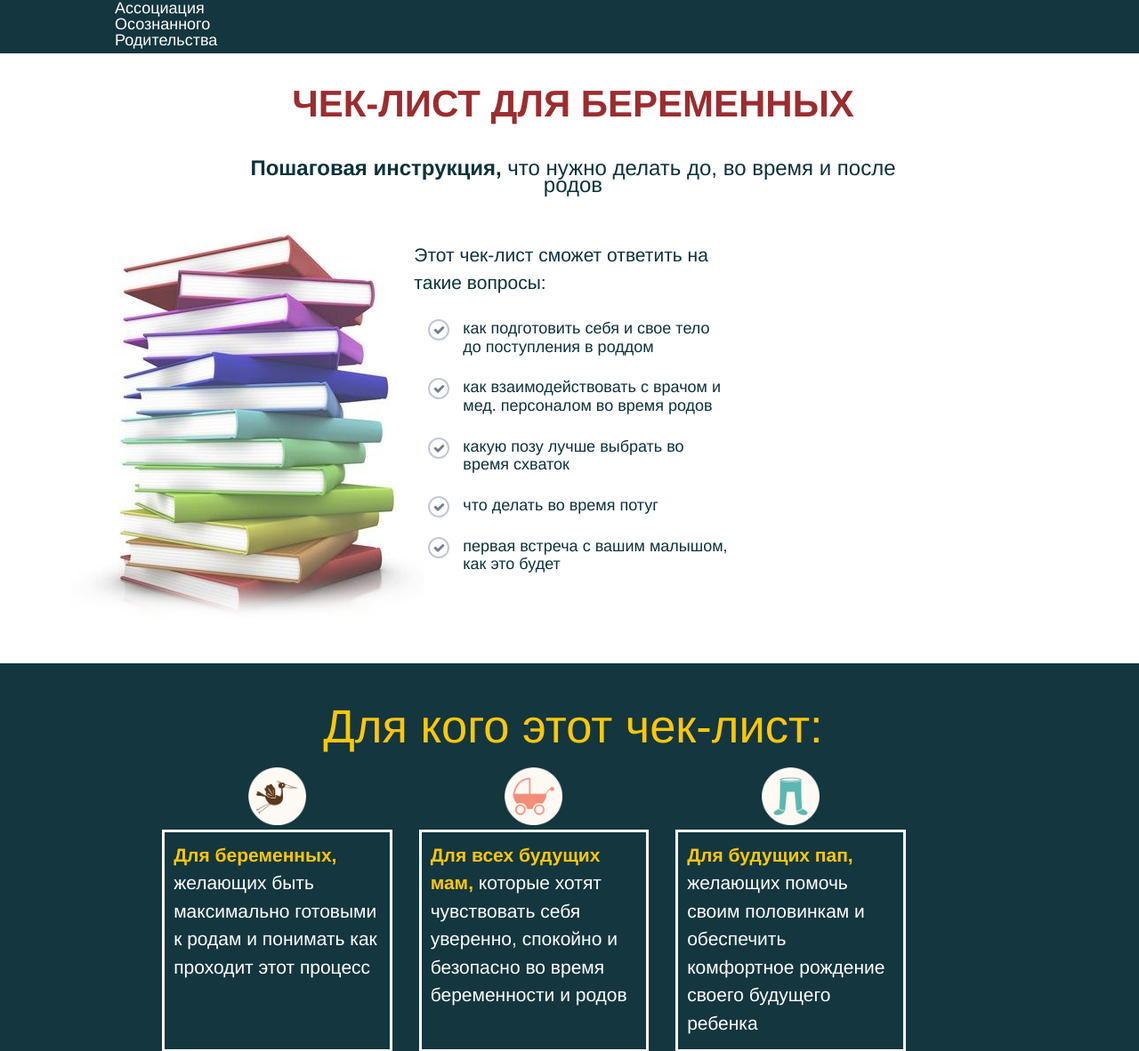
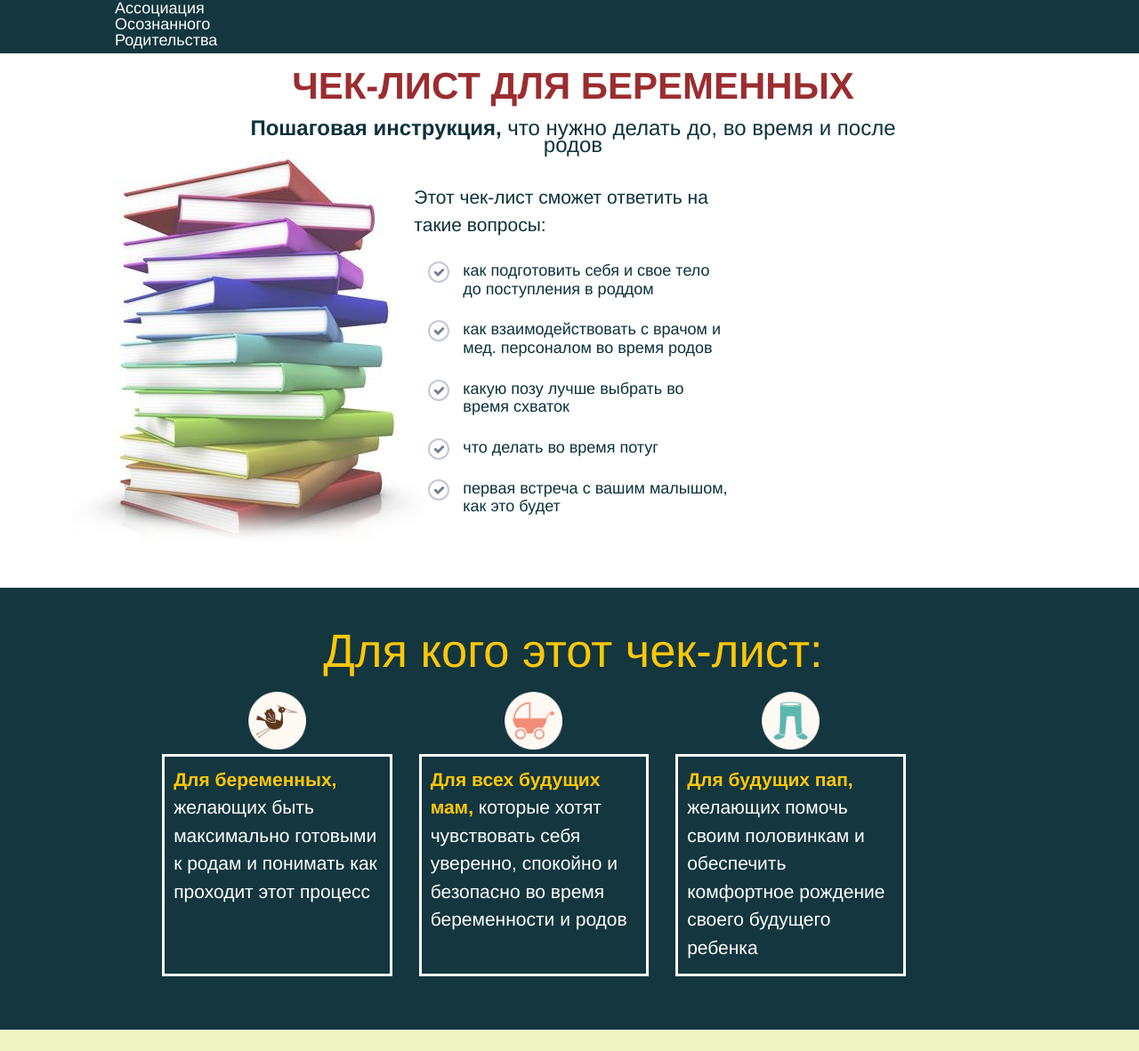
Before and after one commit to alex-birdeye/alex-birdeye.github.io, a PHP site: page / in a window 1280 px wide. Shown: the top 1182 px of the page at 89% size. Run offline with PHP 8.4, Linux system fonts and the light colour scheme; some libraries are stand-ins or nearby versions.

Commit message:
Main height decreased, attempt 2.

```diff
--- a/css/style.css
+++ b/css/style.css
@@ -177,7 +177,7 @@ a, a:hover, a:active, a:focus {
     display: flex;
     position: absolute;
     bottom: 0;
-    margin-top: 15px;
+    margin-top: -25px;
     /*margin-left: -35px;*/
     /*padding-top: 25px;*/
     opacity: 0.8;
@@ -394,7 +394,7 @@ header > .container {
 }
 
 .lj-title {
-    margin-top: 40px;
+    margin-top: 20px;
 }
 
 .lj-title h1 {
@@ -413,7 +413,7 @@ header > .container {
 }
 
 .lj-title-paragraph {
-    margin-top: 25px;
+    /*margin-top: 25px;*/
 }
 
 .lj-title-paragraph p {
@@ -558,7 +558,7 @@ header > .container {
 }
 
 .lj-product p {
-    margin: 20px 0 0;
+    /*margin: 20px 0 0;*/
 }
 
 .lj-product-button-left,
```
